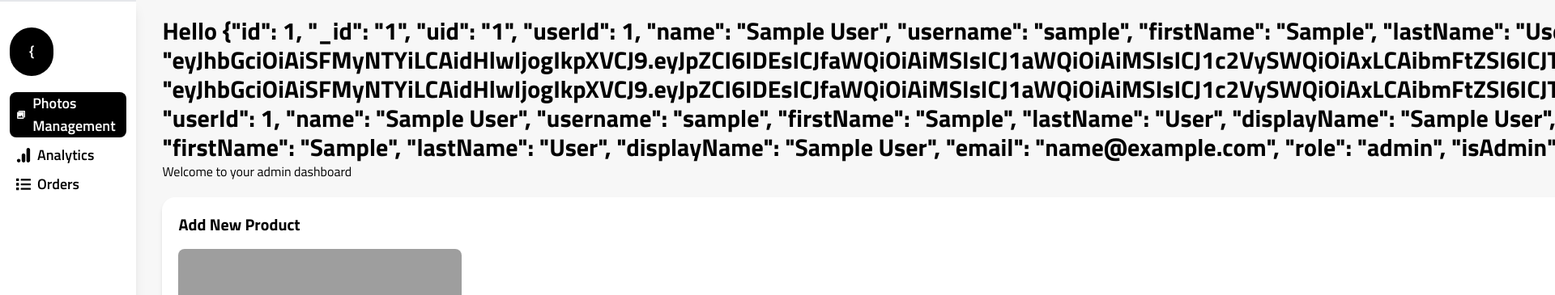
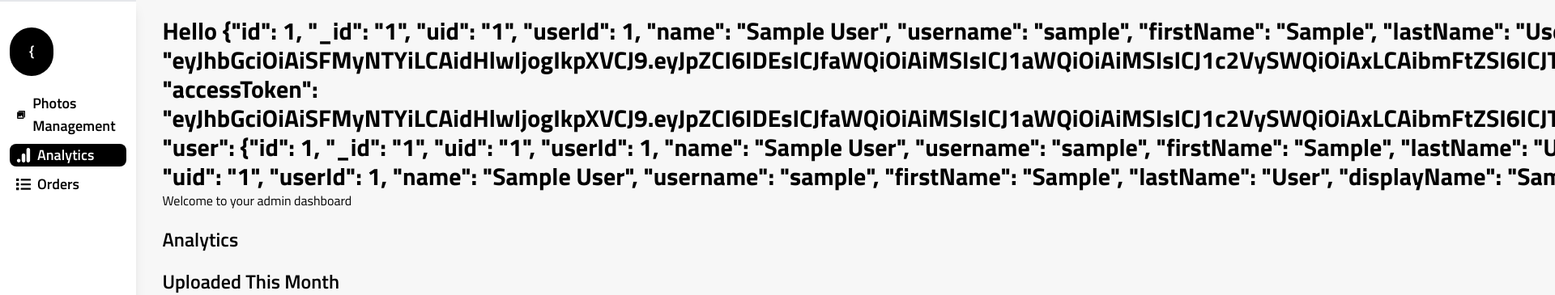
Before and after one commit to rajPadval/pic-prism-react, a React (Vite) app in the folder client/: page /seller/profile in a window 1280 px wide. Shown: the top 365 px of the page at 81% size, 1920 px wide, since content can reach past the window. Built offline with nearby package versions, Linux system fonts and the light colour scheme; sample sign-in values are in the browser's storage; grey boxes are pictures that could not be loaded; a web font is replaced by a local one.

Commit message:
Added download button

```diff
--- a/client/src/components/buyer/PhotosPurchased.jsx
+++ b/client/src/components/buyer/PhotosPurchased.jsx
@@ -1,4 +1,6 @@
 import DashboardHeader from "../DashboardHeader";
+import ImageCard from "../ImageCard";
+import { IoArrowDownCircle } from "react-icons/io5";
 
 const data = [
   {
@@ -48,7 +50,17 @@ const data = [
 const PhotosPurchased = () => {
   return (
     <div>
-          <DashboardHeader/>
+      <DashboardHeader />
+
+      {/* LISTING ALL THE PHOTOS PURHCAED HERE */}
+      <div className="mx-8 grid md:grid-cols-3 lg:grid-cols-4 gap-4">
+        {
+          data.map(({ id, title, img, price }) => <ImageCard key={id} title={title} img={img} price={price} icon2={ <IoArrowDownCircle
+            title="Favourite"
+            className="text-2xl text-red-500 cursor-pointer hover:scale-110 transition-all ease-linear duration-300"
+          />}/>)
+        }
+      </div>
     </div>
   )
 }
--- a/client/store/slices/navSlice.js
+++ b/client/store/slices/navSlice.js
@@ -4,7 +4,7 @@ const navSlice = createSlice({
   name: "nav",
   initialState: {
     sidebar: false,
-    tab: "photos-management",
+    tab: "analytics",
   },
   reducers: {
     toggleSidebar: (state) => {
```
Lines whose indentation alone changed are shown as unchanged.
